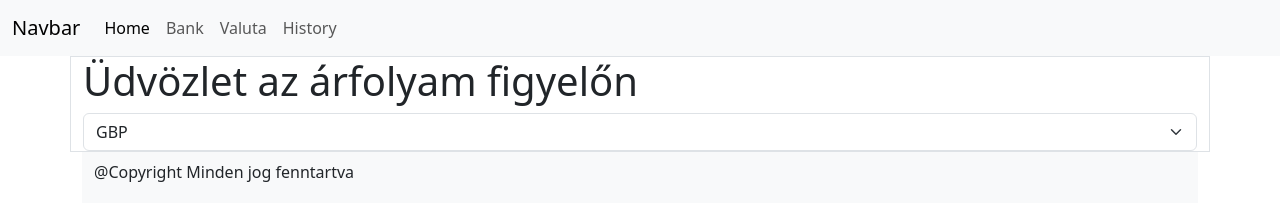
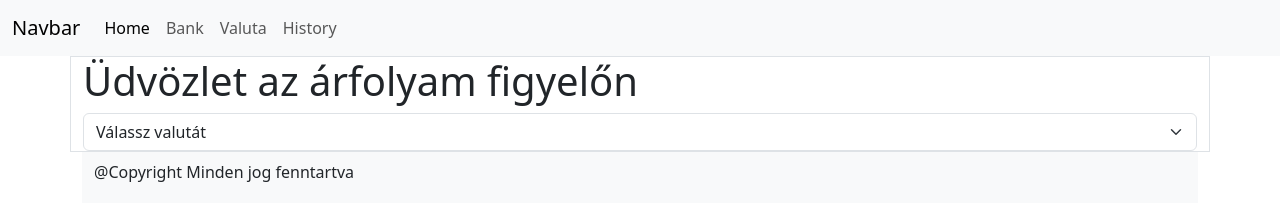
Before and after one commit to KncskBenedek/valuta-figyelo, a React (Vite) app in the folder valuta-figyelo/: page /currency-exchange in a window 1280 px wide. Shown: the top 203 px of the page. Built offline with nearby package versions, Linux system fonts and the light colour scheme.

Commit message:
selected option valuta selectornál

```diff
--- a/valuta-figyelo/src/components/CurrencyExchangeRate/SelectCurrency.tsx
+++ b/valuta-figyelo/src/components/CurrencyExchangeRate/SelectCurrency.tsx
@@ -20,6 +20,7 @@ export default function SelectCurrency() {
       id="CurrencySelector"
       ref={ref}
     >
+      <option selected>Válassz valutát</option>
       {valutak.map((element) => {
         return <option key={element}>{element}</option>;
       })}
```
